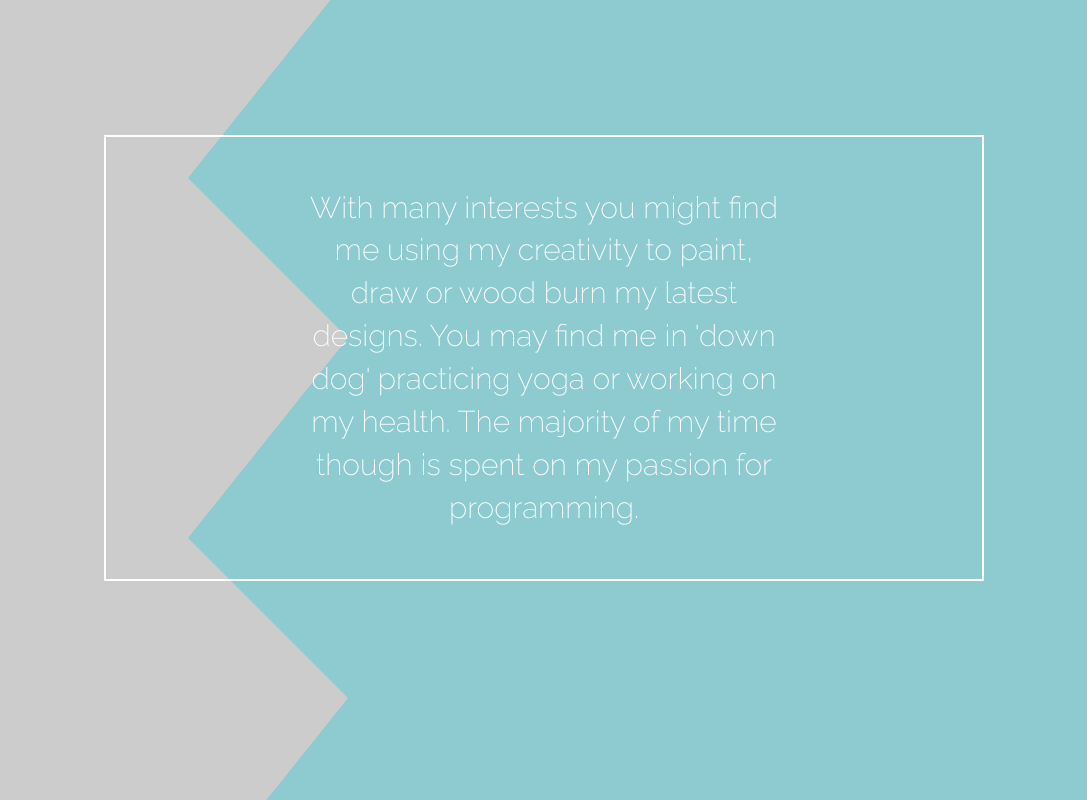
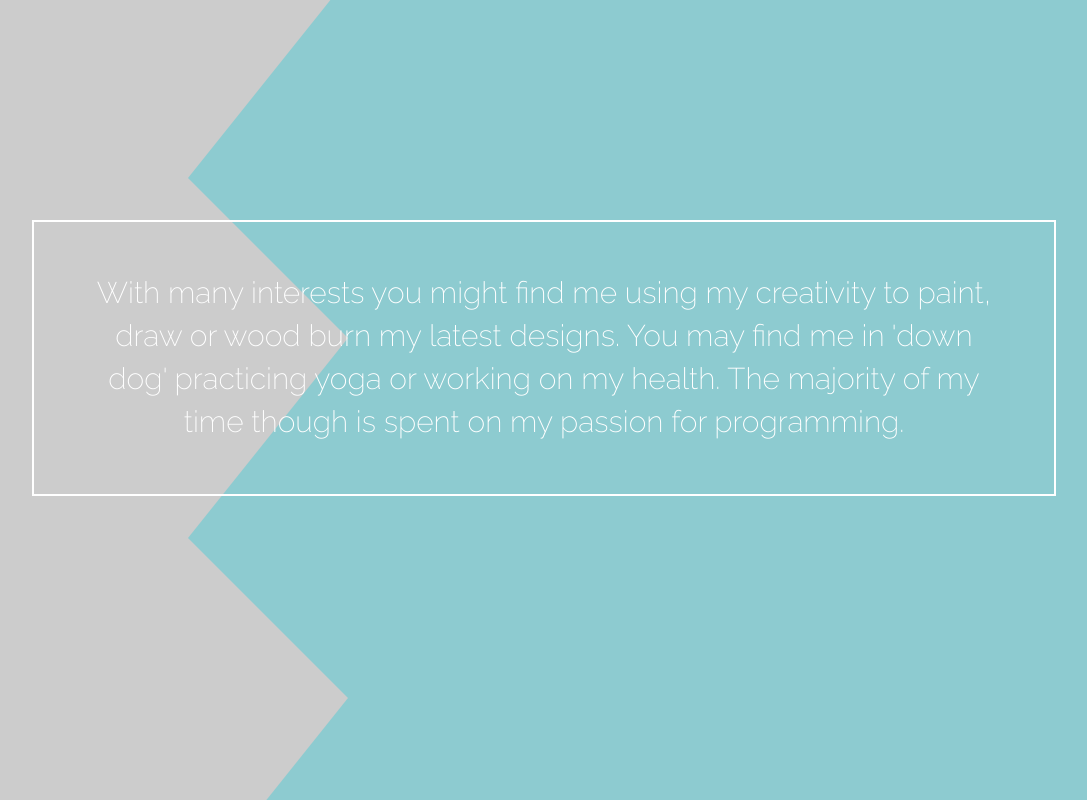
Before and after one commit to ashley2/old-website, a website: page index.html in a window 1280 px wide. Shown: the part 982-1782 px from the top of the page, without its empty margins (96-1183 px from the left). Drawn offline with nearby package versions, Linux system fonts and the light colour scheme.

Commit message:
updates header styling

```diff
--- a/index.html
+++ b/index.html
@@ -31,7 +31,7 @@
           </button>
         </div>
 
-        <!-- Collect the nav links, forms, and other content for toggling -->
+
         <div class="collapse navbar-collapse" id="bs-example-navbar-collapse-1">
 
           <ul class="nav navbar-nav">
@@ -70,13 +70,13 @@
   </nav>
 
   <section id="header" class="page">
-    <div align="center" class="overlay">
-      <span>
-        <span>
+    <div align="center" class="overlay table">
+      <div class="vertical-cell">
+        <div>
           <h1>Ashley Marie Smith</h1>
           <h3>Web Developer</h3>
-        </span>
-      </span>
+        </div>
+      </div>
     </div>
     <div class="row">
       <div class="col-xs-4 " id="sidePanel"></div>
@@ -92,12 +92,12 @@
     <div class="title absolute">
       <div>About me</div>
     </div>
-    <div class="mybio">
-      <span>
-        <span class="box animation" data-animation="fadeInUp">
+    <div class="mybio table">
+      <div class="vertical-cell">
+        <div class="box animation" data-animation="fadeInUp">
           With many interests you might find me using my creativity to paint, draw or wood burn my latest designs.  You may find me in 'down dog' practicing yoga or working on my health.    The majority of my time though is spent on my passion for programming.
-        </span>
-      </span>
+        </div>
+      </div>
     </div>
     <div class"row" id="middle">
       <div class="leftPanel triangleContainer"></div><div class="triangles">
--- a/sass/_aboutme.scss
+++ b/sass/_aboutme.scss
@@ -40,20 +40,8 @@
   position: absolute;
   z-index: 1;
   height: 1080px;
-  width: 100%;
   background-color: rgba(0,0,0,0);
   text-align: center;
-  display: table;
-  span {
-    display: table-cell;
-    vertical-align: middle;
-    width: 100%;
-    text-align: center;
-    font-size: 30px;
-    color: white;
-    padding-right: 200px;
-    padding-left: 200px;
-  }
 }
 
 .title {
@@ -91,10 +79,8 @@
 
 .box {
   border: 2px solid white;
-  margin-right: 200px;
-  margin-left: 200px;
   width: 80%;
   padding: 50px;
-  padding-right: 200px !important;
-  padding-left: 200px !important;
+  font-size: 30px;
+  margin: 0 auto;
 }
--- a/sass/_home.scss
+++ b/sass/_home.scss
@@ -1,7 +1,7 @@
 #header {
+  position: relative;
   height: 100vh;
   width: 100%;
-    // background-color: #86d6ce;
     .row{
       height: 100%;
       margin: 0;
@@ -11,18 +11,12 @@
   #sidePanel {
     background-color: $secondary;
     height: 100%;
-  // width: 30%;
 }
 
 #rightSide {
-  // background-image: url("cliff.jpg");
   background-color: white;
   height: 100%;
   padding: 0;
-  // width: 858.666667px;
-  // background-size: cover;
-  // background-repeat: no-repeat;
-  // background-position: center;
 }
 
 #picPanel {
@@ -37,26 +31,14 @@
 #bottom {
   background-color: $primary;
   height: 30%;
-//   width: 0;
-// height: 0;
-// border-style: solid;
-// border-width: 800px 0 800px 800px;
-// border-color: transparent transparent #$primary transparent;
 }
 
 .overlay {
   position: absolute;
-  height: 100vh;
-  width: 100%;
   z-index: 1;
-  display: table;
-    span {
-      display: table-cell;
-      vertical-align: middle;
-      span {
+  > div > div {
     background: rgba(0,0,0, .3);
-
-      }
+    display: inline-block;
   }
 }
 
--- a/sass/style.scss
+++ b/sass/style.scss
@@ -1,12 +1,24 @@
-// @import "component";
 
 $primary: #8dcbd0;
 $secondary: #344a5f;
 $accent: #cccccc;
 
+.table {
+  display: table;
+  width: 100%;
+  height: 100%;
+  .vertical-cell {
+    display: table-cell;
+    width: 100%;
+    height: 100%;
+    vertical-align: middle;
+  }
+}
 
 html {
   background-color: white;
+  width: 100%;
+  overflow-x: hidden;
 }
 
 .row {
@@ -37,6 +49,7 @@ h1 {
 h3{
   font-size: 20px;
 }
+
 
 
 .navbar {
```
Also changed, not shown: style.css. Lines whose indentation alone changed are shown as unchanged.
